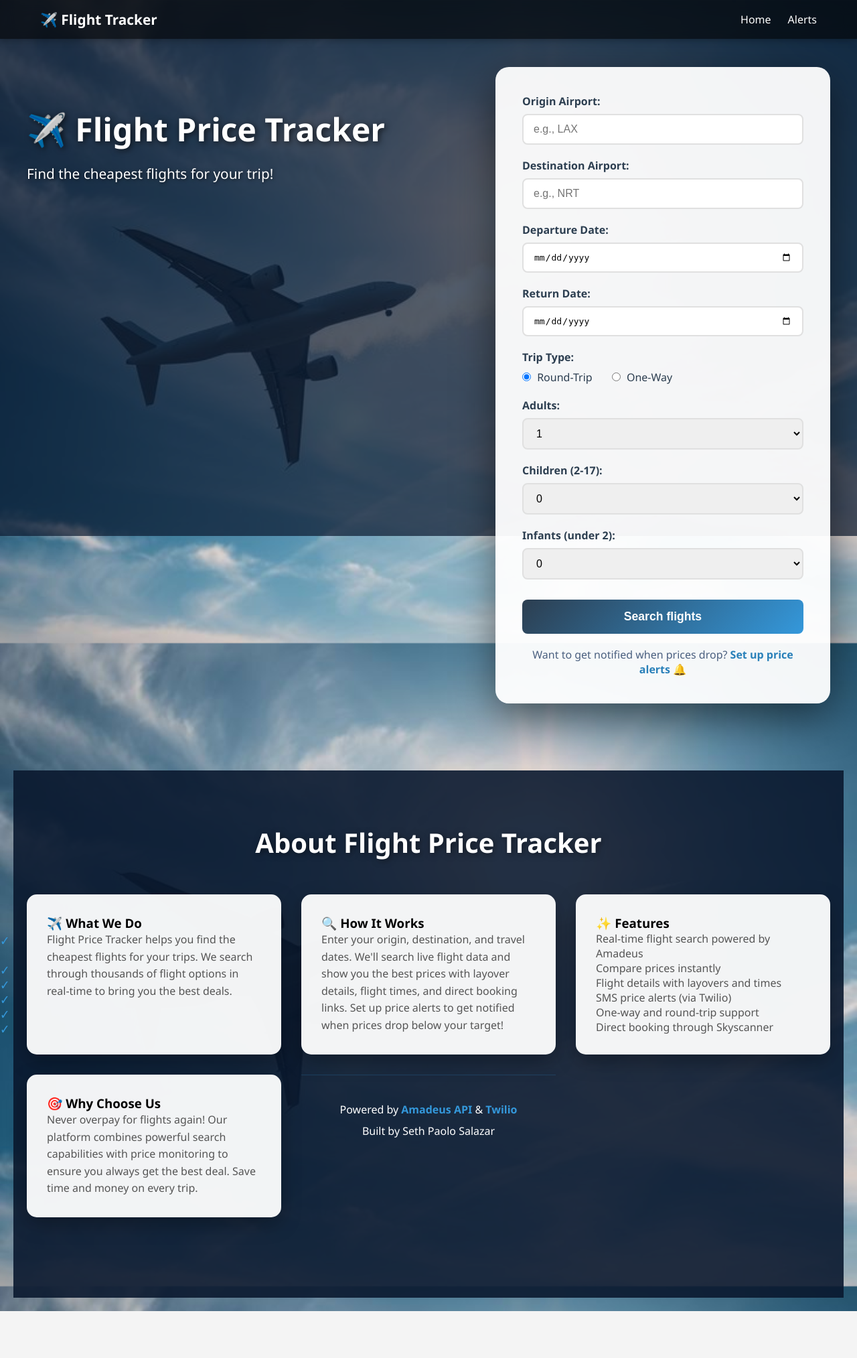
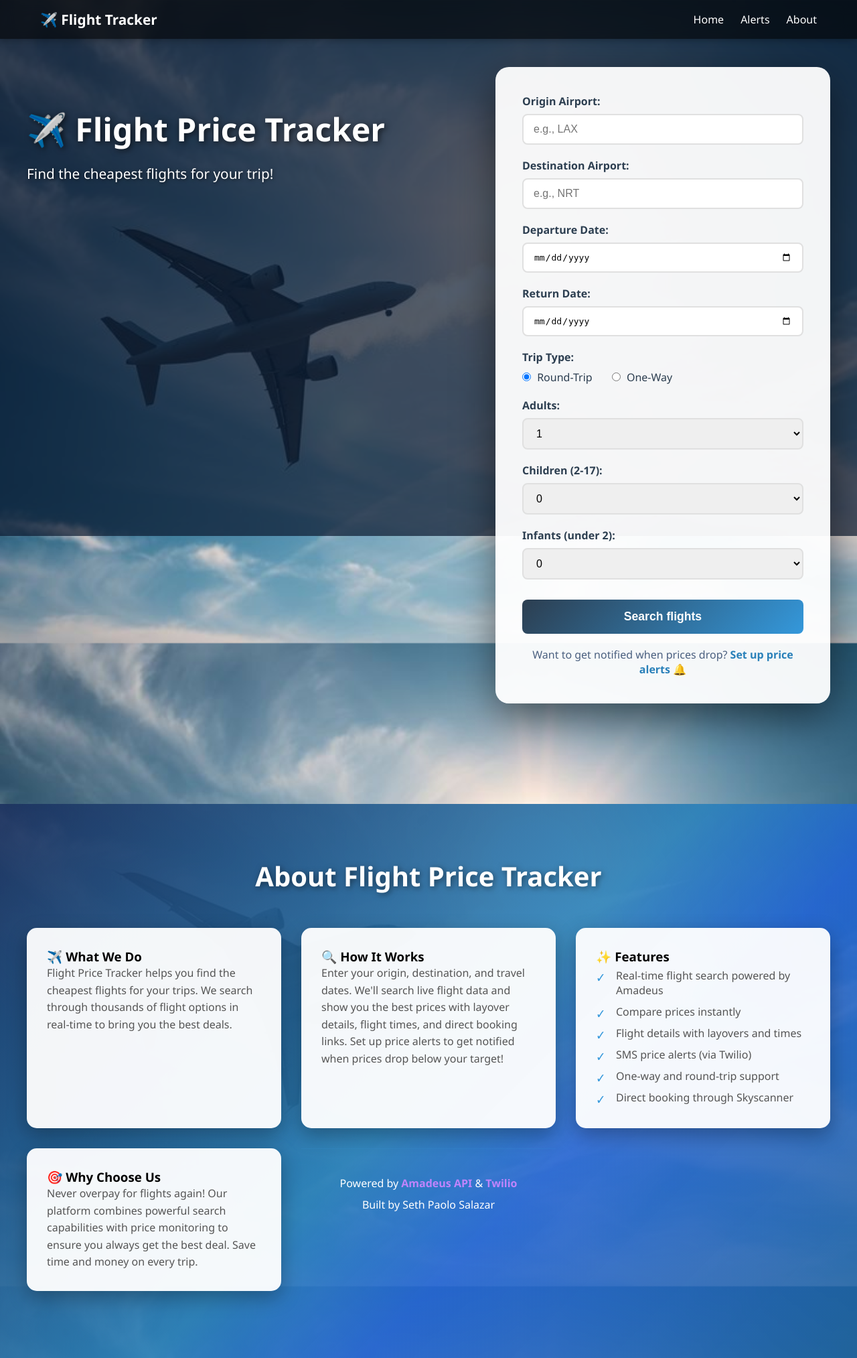
Before and after one commit to paoloprogram12/Flight-Price-Tracker, a Flask app: page / in a window 1280 px wide. Shown: the whole page at 67% size. Before the commit the page ends 1957 px from the top, so only its background shows below. Run offline with Flask 3, Linux system fonts and the light colour scheme.

Commit message:
finished about

```diff
--- a/flight_price_tracker/src/web/static/style.css
+++ b/flight_price_tracker/src/web/static/style.css
@@ -14,6 +14,8 @@ body {
     /* background: linear-gradient(135deg, #667eea 0%, #764ba2 100%); */
     min-height: 100vh;
     padding: 20px;
+    margin: 0;
+    padding: 20px 20px 0 20px;
 }
 
 /* === HOME PAGE === */
@@ -820,9 +822,17 @@ body:has(.results-container) {
 
 /* === HOME PAGE ABOUT SECTION === */
 .about-section {
-    background: rgba(10, 25, 47, 0.9);
-    padding: 80px 20px;
-    margin-top: 100px;
+    background: linear-gradient(135deg,
+        rgba(28, 49, 94, 0.90) 0%,
+        rgba(41, 128, 185, 0.9) 50%,
+        rgba(32, 98, 212, 0.87) 65%,
+        rgba(30, 100, 160, 0.85) 100%);
+    padding: 80px 20px 60px 20px;
+    margin-top: 150px;
+    margin-left: -20px;
+    margin-right: -20px;
+    margin-bottom: -20px;
+    width: calc(100% + 40px);
 }
 
 .about-container {
@@ -851,6 +861,8 @@ body:has(.results-container) {
     border-radius: 15px;
     box-shadow: 0 10px 30px rgba(0, 0, 0, 0.3);
     transition: transform 0.3s ease, box-shadow 0.3s ease;
+    position: relative;
+    overflow: hidden;
 }
 
 .about-box:hover {
@@ -870,10 +882,10 @@ body:has(.results-container) {
     color: #555;
 }
 
-.about-box ul {
-    list-style: none;
-    padding: 0;
-    color: #555;
+.about-box ul li {
+    padding: 5px 0;
+    padding-left: 30px;
+    position: relative;
 }
 
 .about-box ul li::before {
@@ -898,7 +910,7 @@ body:has(.results-container) {
 }
 
 .about-footer strong {
-    color: #3498db;
+    color: #c084fc;
 }
 
 /* RESPONSIVE DESIGN (MOBILE DEVICES) */
--- a/flight_price_tracker/src/web/templates/alerts.html
+++ b/flight_price_tracker/src/web/templates/alerts.html
@@ -14,6 +14,7 @@
               <div class="nav-links">
                   <a href="/">Home</a>
                   <a href="/alerts">Alerts</a>
+                  <a href="/#about">About</a>
               </div>
           </div>
       </nav>
--- a/flight_price_tracker/src/web/templates/index.html
+++ b/flight_price_tracker/src/web/templates/index.html
@@ -14,6 +14,7 @@
             <div class="nav-links">
                 <a href="/">Home</a>
                 <a href="/alerts">Alerts</a>
+                <a href="/#about">About</a>
             </div>
         </div>
     </nav>
@@ -112,7 +113,7 @@
     </div>
 
     <!-- ABOUT SECTION -->
-    <section class="about-section">
+    <section class="about-section" id="about">
         <div class="about-container">
             <h2>About Flight Price Tracker</h2>
 
--- a/flight_price_tracker/src/web/templates/results.html
+++ b/flight_price_tracker/src/web/templates/results.html
@@ -13,6 +13,7 @@
               <div class="nav-links">
                   <a href="/">Home</a>
                   <a href="/alerts">Alerts</a>
+                  <a href="/#about">About</a>
               </div>
           </div>
       </nav>
```
